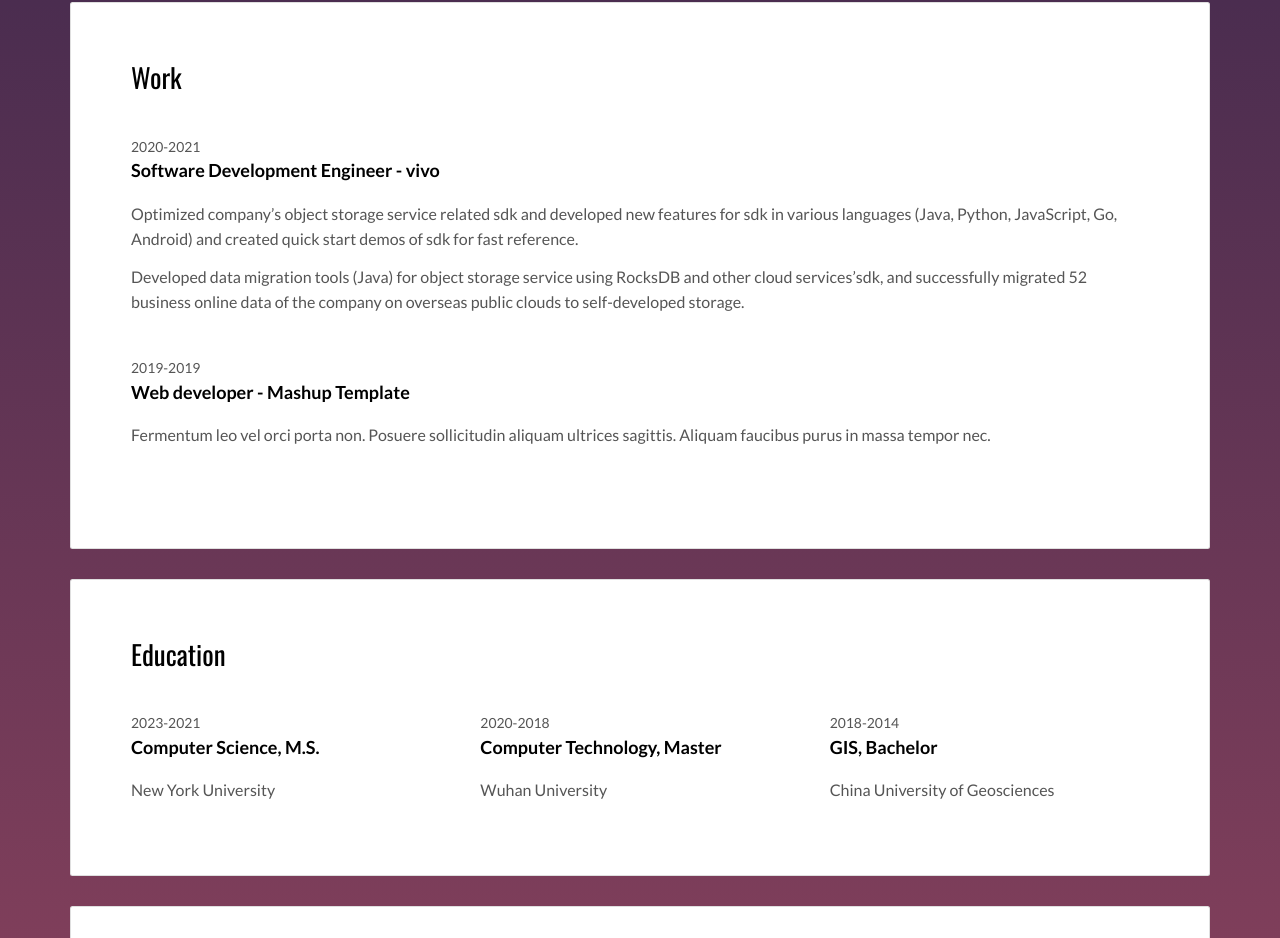
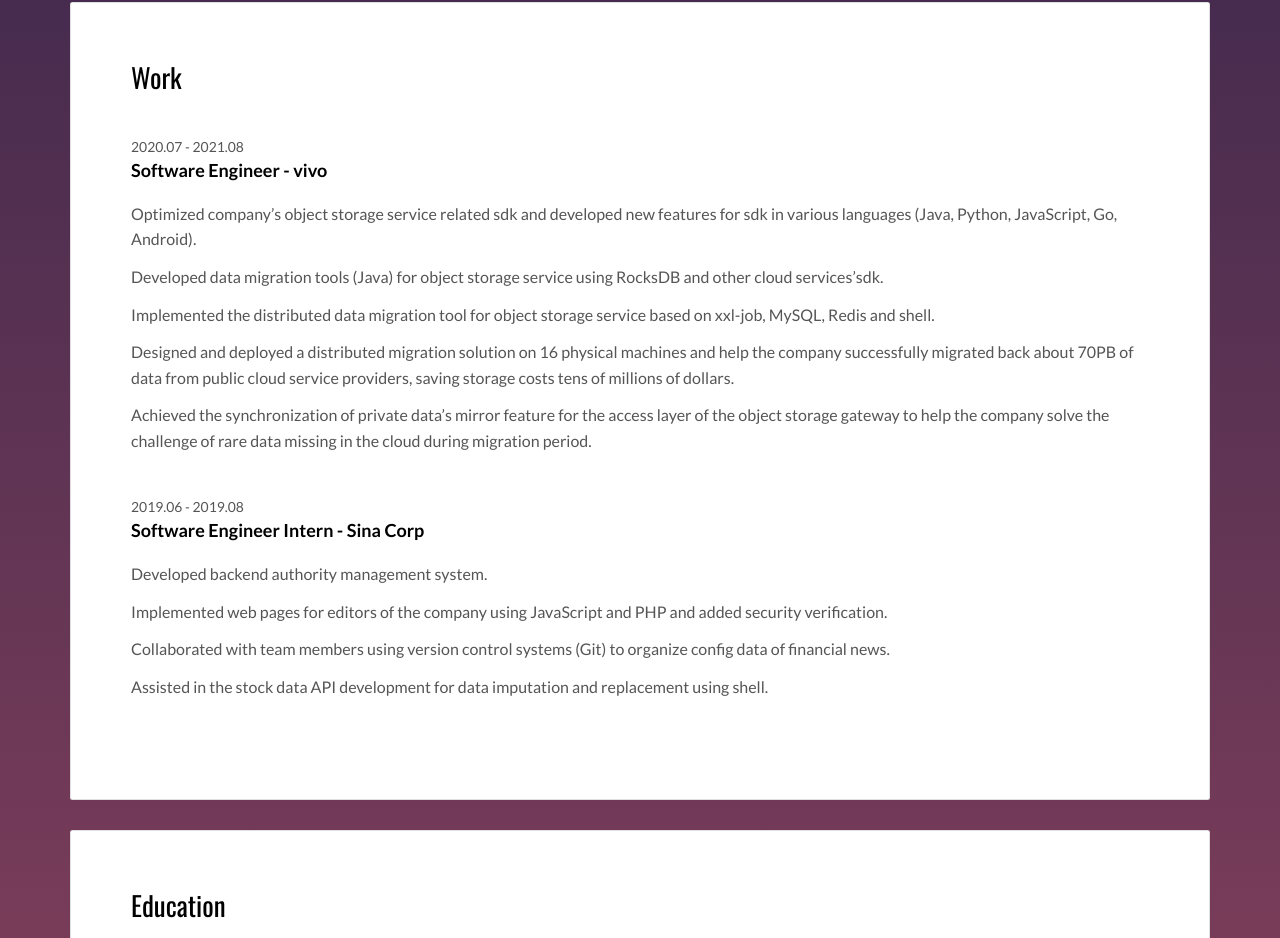
Before and after one commit to waynezhangw/waynezhangw.github.io, a plain HTML site: page index.html in a window 1280 px wide. Shown: the part 1351-2289 px from the top of the page. Drawn offline with nearby package versions, Linux system fonts and the light colour scheme.

Commit message:
update more for work experiences

```diff
--- a/index.html
+++ b/index.html
@@ -101,19 +101,26 @@
           <div class="card-block">
             <h2>Work</h2>
             <div class="work-experience">
-              <small class="date">2020-2021</small>
-              <h3 class="h5 date-title">Software Development Engineer - <a href="https://www.vivo.com.cn/" title="More Local, More Global">vivo</a></h3>
+              <small class="date">2020.07 - 2021.08</small>
+              <h3 class="h5 date-title">Software Engineer - <a href="https://www.vivo.com.cn/" title="More Local, More Global">vivo</a></h3>
 
 
-              <p>Optimized company’s object storage service related sdk and developed new features for sdk in various languages (Java, Python, JavaScript, Go, Android) and created quick start demos of sdk for fast reference.</p>
-              <p>Developed data migration tools (Java) for object storage service using RocksDB and other cloud services’sdk, and successfully migrated 52 business online data of the company on overseas public clouds to self-developed storage.</p>
+              <p>Optimized company’s object storage service related sdk and developed new features for sdk in various languages (Java, Python, JavaScript, Go, Android).</p>
+              <p>Developed data migration tools (Java) for object storage service using RocksDB and other cloud services’sdk.</p>
+              <p>Implemented the distributed data migration tool for object storage service based on xxl-job, MySQL, Redis and shell.</p>
+              <p>Designed and deployed a distributed migration solution on 16 physical machines and help the company successfully migrated back about 70PB of data from public cloud service providers, saving storage costs tens of millions of dollars.</p>
+              <p>Achieved the synchronization of private data’s mirror feature for the access layer of the object storage gateway to help the company solve the challenge of rare data missing in the cloud during migration period.
+              </p>
             </div>
 
             <div class="work-experience">
-              <small class="date">2019-2019</small>
-              <h3 class="h5 date-title">Web developer - <a href="http://mashup-template.com" title="">Mashup Template</a></h3>
+              <small class="date">2019.06 - 2019.08</small>
+              <h3 class="h5 date-title">Software Engineer Intern - <a href="https://www.sina.com.cn/" title="">Sina Corp</a></h3>
 
-              <p>Fermentum leo vel orci porta non. Posuere sollicitudin aliquam ultrices sagittis. Aliquam faucibus purus in massa tempor nec.</p>
+              <p>Developed backend authority management system.</p>
+              <p>Implemented web pages for editors of the company using JavaScript and PHP and added security verification.</p>
+              <p>Collaborated with team members using version control systems (Git) to organize config data of financial news.</p>
+              <p>Assisted in the stock data API development for data imputation and replacement using shell.</p>
             </div>
           </div>
         </div>
```
